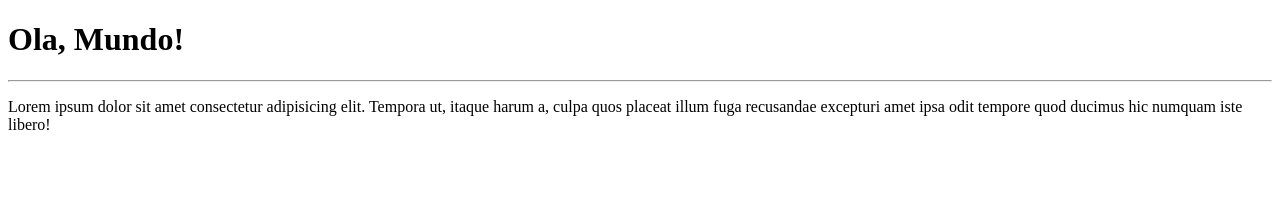
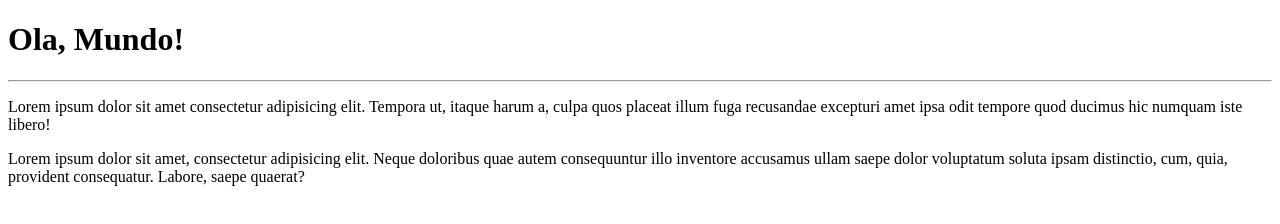
Before and after one commit to Isa4raujo/Ola-mundo, a plain HTML site: page site-exemplo/index.html in a window 1280 px wide. Drawn offline with Linux system fonts and the light colour scheme.

Commit message:
adicionei um parágrafo

```diff
--- a/site-exemplo/index.html
+++ b/site-exemplo/index.html
@@ -9,5 +9,6 @@
     <h1>Ola, Mundo!</h1>
     <hr>
     <p>Lorem ipsum dolor sit amet consectetur adipisicing elit. Tempora ut, itaque harum a, culpa quos placeat illum fuga recusandae excepturi amet ipsa odit tempore quod ducimus hic numquam iste libero!</p>
+    <p>Lorem ipsum dolor sit amet, consectetur adipisicing elit. Neque doloribus quae autem consequuntur illo inventore accusamus ullam saepe dolor voluptatum soluta ipsam distinctio, cum, quia, provident consequatur. Labore, saepe quaerat?</p>
 </body>
 </html>
```
